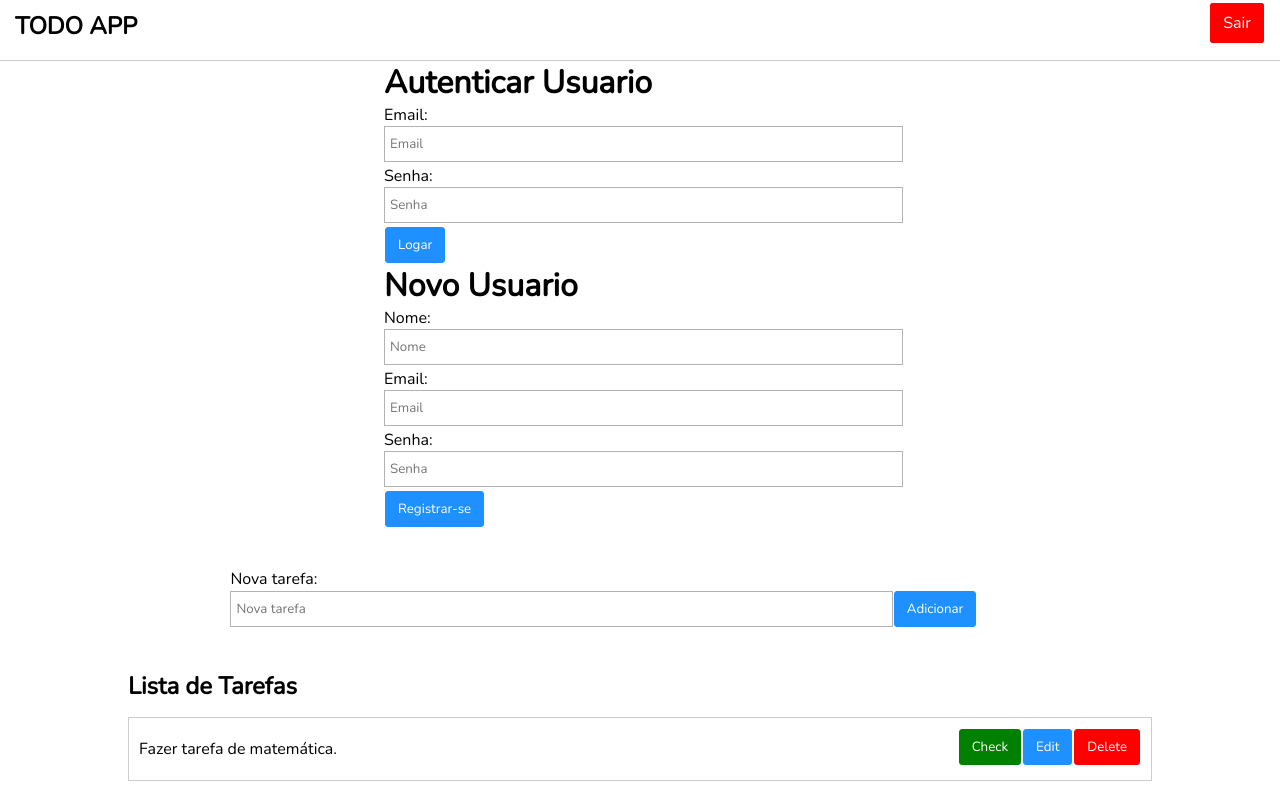
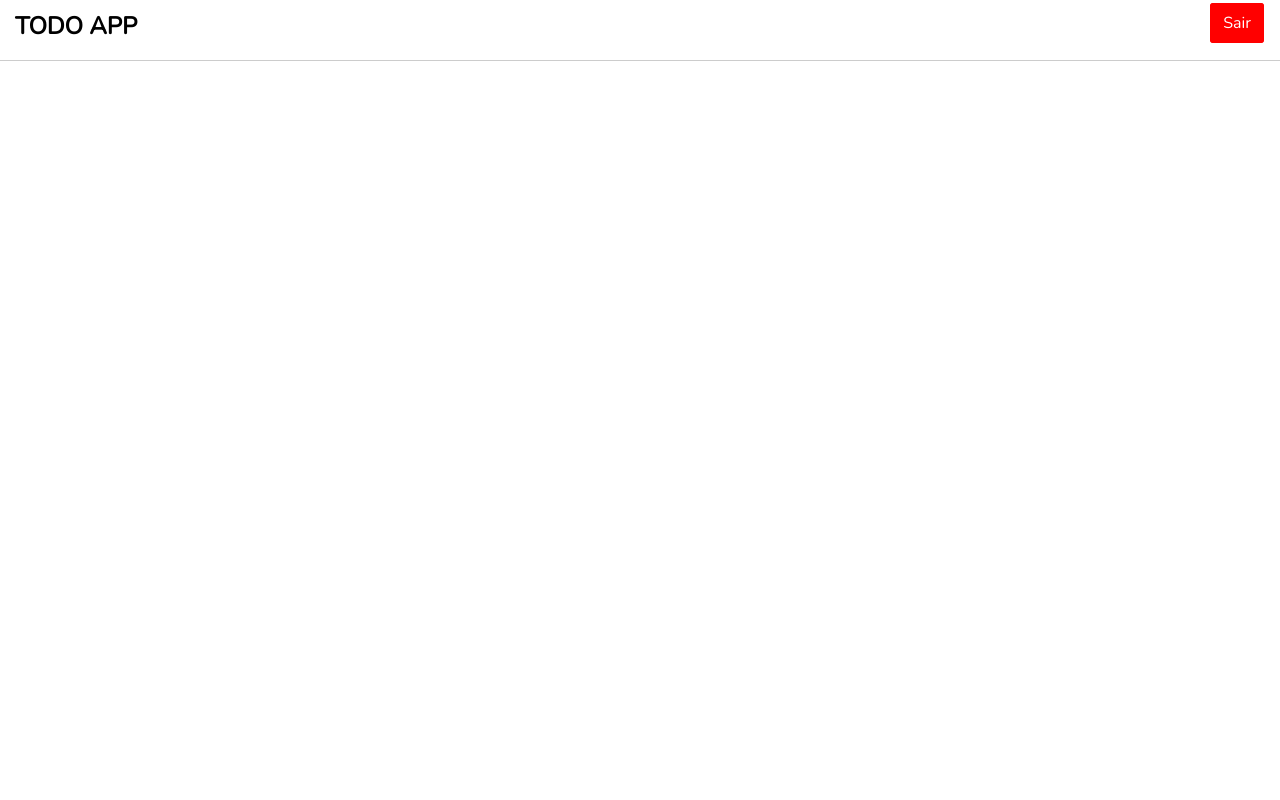
Before and after one commit to tiago123456789/Todo_app_frontend, a React (Create React App) app: page / in a window 1280 px wide. Built offline with nearby package versions, Linux system fonts and the light colour scheme.

Commit message:
Adicionando react router a app e definindo rotas

```diff
--- a/src/main/App.js
+++ b/src/main/App.js
@@ -1,9 +1,7 @@
 import React, {Component} from 'react';
 import Header from "../component/template/Header";
 import DivContainer from "../component/template/DivContainer";
-import Tarefa from "../component/tarefa/Tarefa";
-import Register from "../component/user/Register";
-import FormAuth from "../component/user/FormAuth";
+import Routes from "./Routes";
 import "../sistema.css";
 
 
@@ -14,11 +12,7 @@ class App extends Component {
                 <Header/>
 
                 <DivContainer>
-
-                    <FormAuth/>
-                    <Register />
-                    <Tarefa/>
-
+                    <Routes />
                 </DivContainer>
             </div>
         );
--- a/src/main/Routes.js
+++ b/src/main/Routes.js
@@ -1,5 +1,21 @@
 import React from "react";
-import {} from "react-router-dom";
+import { Route, HashRouter, Switch } from "react-router-dom";
+import FormAuth from "./../component/user/FormAuth";
+import Register from "./../component/user/Register";
+import Tarefa from "./../component/tarefa/Tarefa"
+
 export default () => {
 
+    return (
+        <HashRouter>
+            <Switch>
+                <Route path="/login" component={FormAuth}/>
+                <Route path="/register" component={Register} />
+                <Route path="/tarefa" render={() => {
+                    return false ? <Route component={Tarefa} /> : <Route component={FormAuth} />;
+                }} />
+            </Switch>
+        </HashRouter>
+    )
+
 }
```
Also changed, not shown: 1 other file (tests, documents, lock files or other folders).
